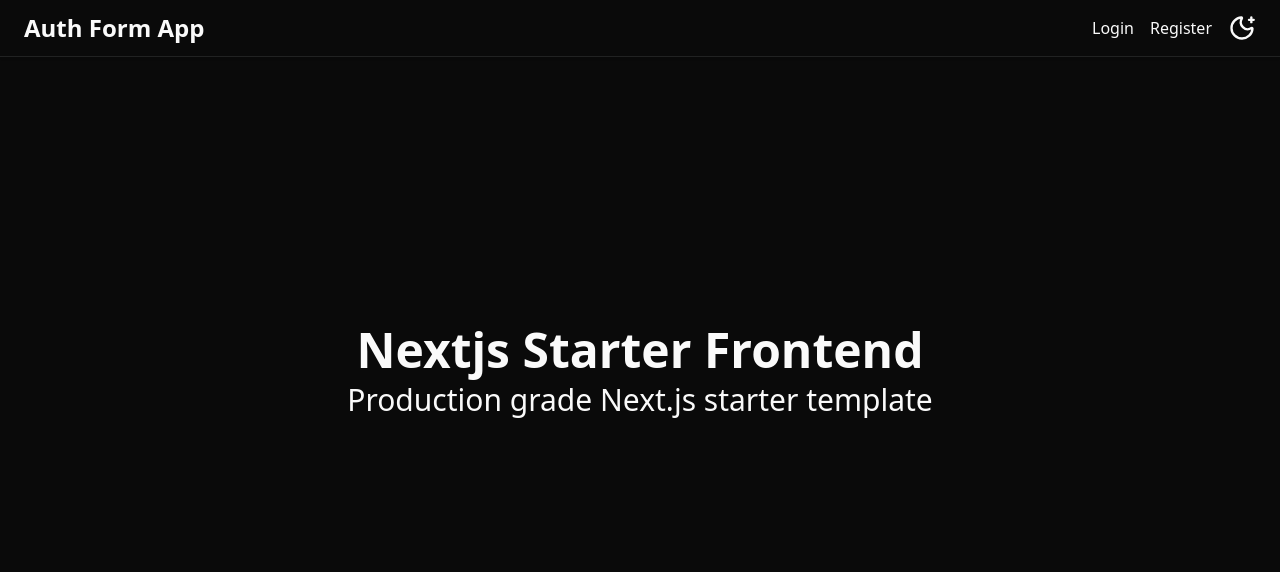
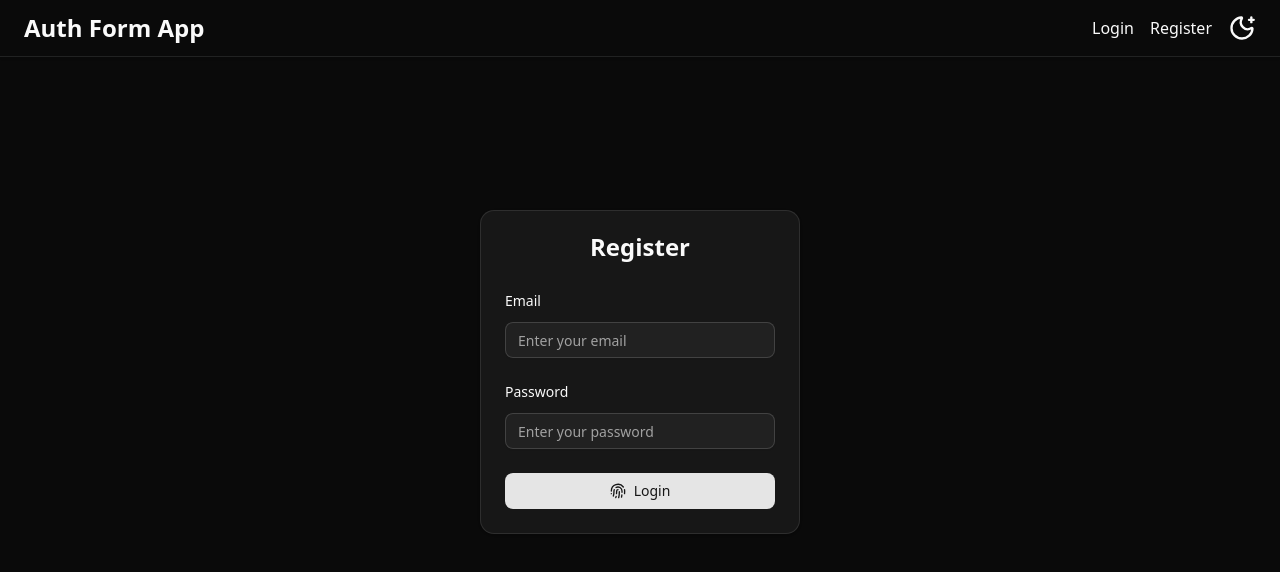
Before and after one commit to MissNishaSardar/auth-form-app, a Next.js app: page / in a window 1280 px wide. Shown: the top 572 px of the page. Built offline with nearby package versions, Linux system fonts and the light colour scheme.

Commit message:
Login form created

```diff
--- a/src/app/page.tsx
+++ b/src/app/page.tsx
@@ -1,17 +1,28 @@
+import LoginForm from "@/components/LoginForm";
+import {
+	Card,
+	CardContent,
+	CardHeader,
+	CardTitle,
+} from "@/components/shadcnui/card";
 import { Metadata } from "next";
 
 export const metadata: Metadata = {
-	title: "Nextjs Starter Frontend",
-	description: "Production grade Next.js starter template",
+	title: "Login | Auth Form App",
+	description: "Login page of Auth Form App",
 };
 
 const page = () => {
 	return (
 		<section className="grid h-[90dvh] place-items-center">
-			<div className="space-y-2 text-center">
-				<h1 className="text-5xl font-semibold">Nextjs Starter Frontend</h1>
-				<h2 className="text-3xl">Production grade Next.js starter template</h2>
-			</div>
+			<Card className="w-xs">
+				<CardHeader className="text-center text-2xl">
+					<CardTitle>Register</CardTitle>
+				</CardHeader>
+				<CardContent>
+					<LoginForm />
+				</CardContent>
+			</Card>
 		</section>
 	);
 };
--- /dev/null
+++ b/src/components/LoginForm.tsx
@@ -0,0 +1,119 @@
+"use client";
+
+import { registerAtom } from "@/lib/atom";
+import { loginSchema } from "@/lib/zodSchema";
+import { zodResolver } from "@hookform/resolvers/zod";
+import { useAtomValue } from "jotai";
+import { Fingerprint, Loader } from "lucide-react";
+import { Controller, useForm } from "react-hook-form";
+import { toast } from "react-toastify";
+import z from "zod";
+import { Button } from "./shadcnui/button";
+import { Field, FieldError, FieldLabel } from "./shadcnui/field";
+import { Input } from "./shadcnui/input";
+
+const LoginForm = () => {
+	const register = useAtomValue(registerAtom);
+	const {
+		handleSubmit,
+		control,
+		reset,
+		formState: { isSubmitting },
+	} = useForm({
+		resolver: zodResolver(loginSchema),
+		defaultValues: {
+			email: "",
+			password: "",
+		},
+		mode: "all",
+	});
+
+	const handleLogin = async (login: z.infer<typeof loginSchema>) => {
+		await new Promise((resolve) => setTimeout(resolve, 1500));
+
+		if (
+			login.email === register.email &&
+			login.password === register.password
+		) {
+			toast.success(`Login successful, ${register.name}👋🏻!`);
+
+			reset();
+		} else {
+			if (
+				login.email !== register.email &&
+				login.password !== register.password
+			) {
+				toast.error("Invalid email and password!");
+			} else {
+				if (login.email !== register.email) {
+					toast.error("Invalid email!");
+				}
+
+				if (login.password !== register.password) {
+					toast.error("Invalid password!");
+				}
+			}
+		}
+	};
+
+	return (
+		<form
+			onSubmit={handleSubmit(handleLogin)}
+			className="grid gap-6">
+			<Controller
+				name="email"
+				control={control}
+				render={({ field, fieldState }) => (
+					<Field data-invalid={fieldState.invalid}>
+						<FieldLabel htmlFor={field.name}>Email</FieldLabel>
+						<Input
+							{...field}
+							id={field.name}
+							aria-invalid={fieldState.invalid}
+							placeholder="Enter your email"
+							autoComplete="email"
+							type="email"
+						/>
+						{fieldState.invalid && <FieldError errors={[fieldState.error]} />}
+					</Field>
+				)}
+			/>
+
+			<Controller
+				name="password"
+				control={control}
+				render={({ field, fieldState }) => (
+					<Field data-invalid={fieldState.invalid}>
+						<FieldLabel htmlFor={field.name}>Password</FieldLabel>
+						<Input
+							{...field}
+							id={field.name}
+							aria-invalid={fieldState.invalid}
+							placeholder="Enter your password"
+							autoComplete="new-password"
+							type="password"
+						/>
+						{fieldState.invalid && <FieldError errors={[fieldState.error]} />}
+					</Field>
+				)}
+			/>
+
+			<Button
+				type="submit"
+				className="cursor-pointer"
+				disabled={isSubmitting}>
+				{isSubmitting ? (
+					<>
+						<Loader className="animate-spin" /> Submitting
+					</>
+				) : (
+					<>
+						<Fingerprint /> Login
+					</>
+				)}
+			</Button>
+		</form>
+	);
+};
+
+export default LoginForm;
```
